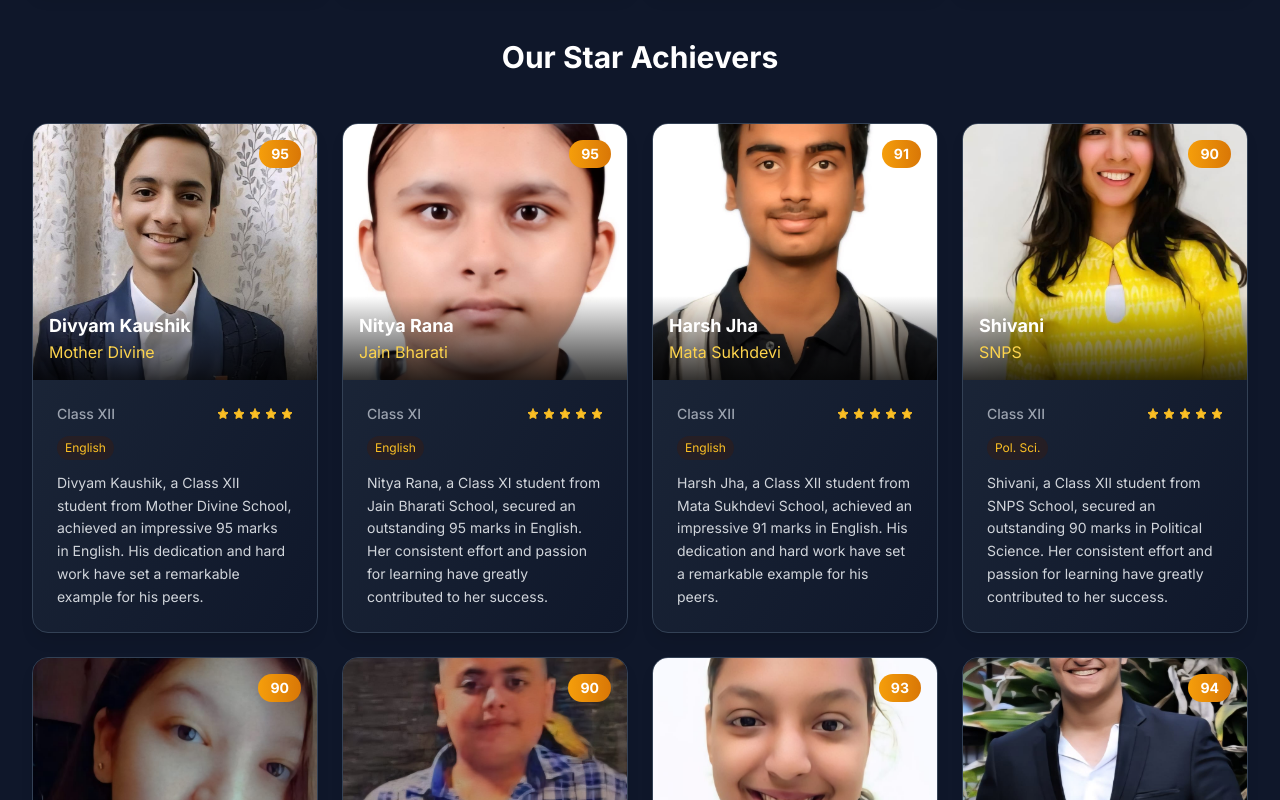
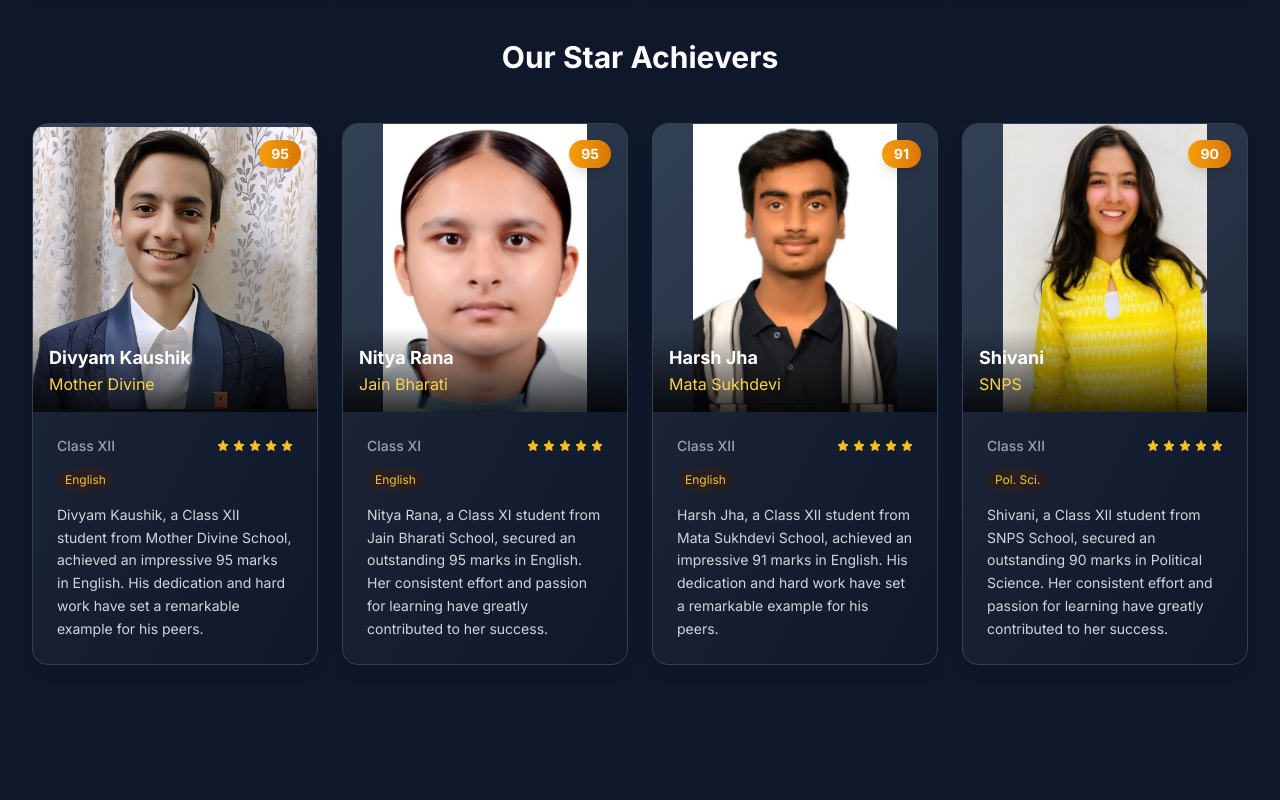
Before and after one commit to steveharryy/Yogesh, a React (Vite) app: page / in a window 1280 px wide. Shown: the part 4680-5480 px from the top of the page. Built offline with nearby package versions, Linux system fonts and the light colour scheme.

Commit message:
Updated Results.tsx

```diff
--- a/src/components/Results.tsx
+++ b/src/components/Results.tsx
@@ -56,13 +56,13 @@ const Results: React.FC = () => {
                 className="bg-gradient-to-br from-white to-gray-50 dark:from-slate-800 dark:to-slate-900 rounded-2xl shadow-lg hover:shadow-2xl transition-all duration-500 transform hover:-translate-y-2 overflow-hidden border border-gray-200 dark:border-slate-700 group"
               >
                 {/* Image */}
-                <div className="relative overflow-hidden">
+                <div className="relative overflow-hidden bg-gradient-to-br from-gray-100 to-gray-200 dark:from-slate-700 dark:to-slate-800">
                   <img
                     src={achiever.image}
                     alt={achiever.name}
-                    className="w-full h-64 object-cover object-center group-hover:scale-110 transition-transform duration-500"
+                    className="w-full h-72 object-contain group-hover:scale-105 transition-transform duration-500"
                   />
-                  <div className="absolute top-4 right-4 bg-gradient-to-r from-amber-500 to-amber-600 text-white px-3 py-1 rounded-full text-sm font-bold">
+                  <div className="absolute top-4 right-4 bg-gradient-to-r from-amber-500 to-amber-600 text-white px-3 py-1 rounded-full text-sm font-bold shadow-lg">
                     {achiever.marks}
                   </div>
                   <div className="absolute bottom-0 left-0 right-0 bg-gradient-to-t from-black/80 to-transparent p-4">
```
